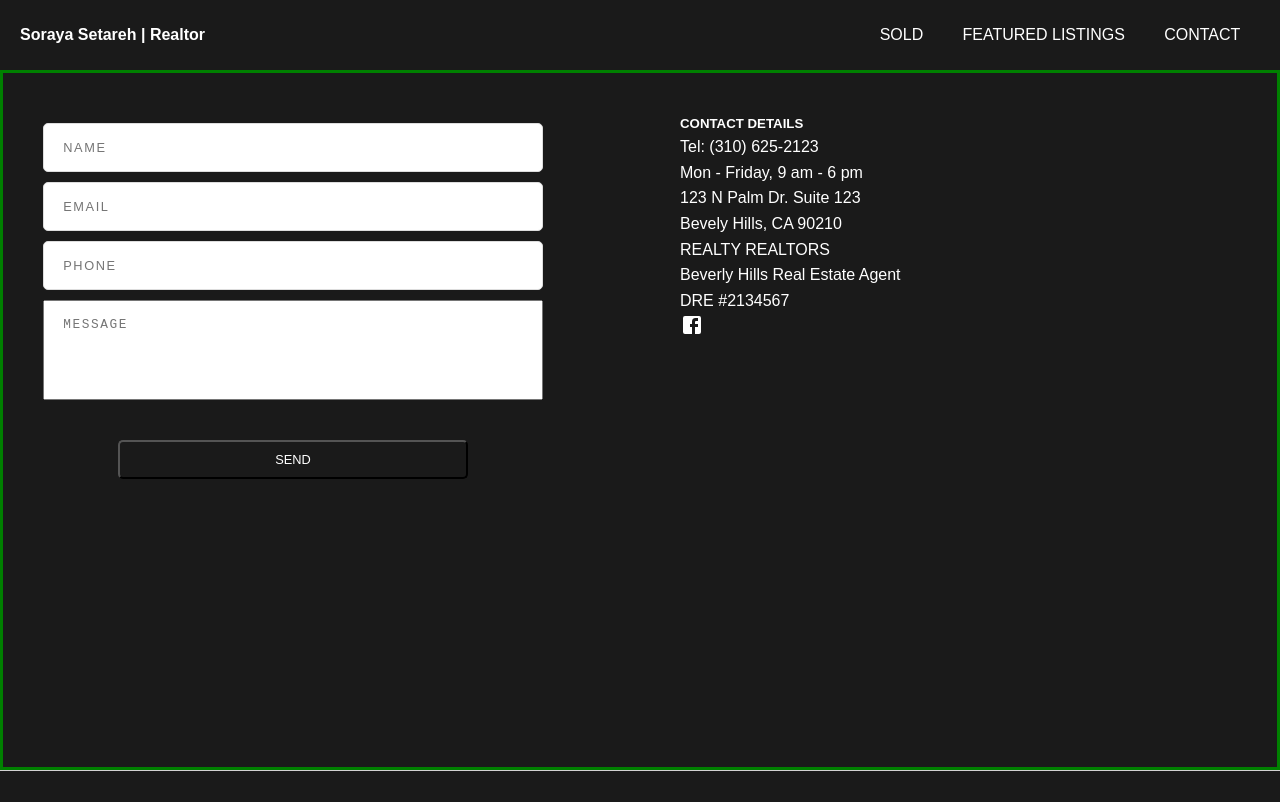
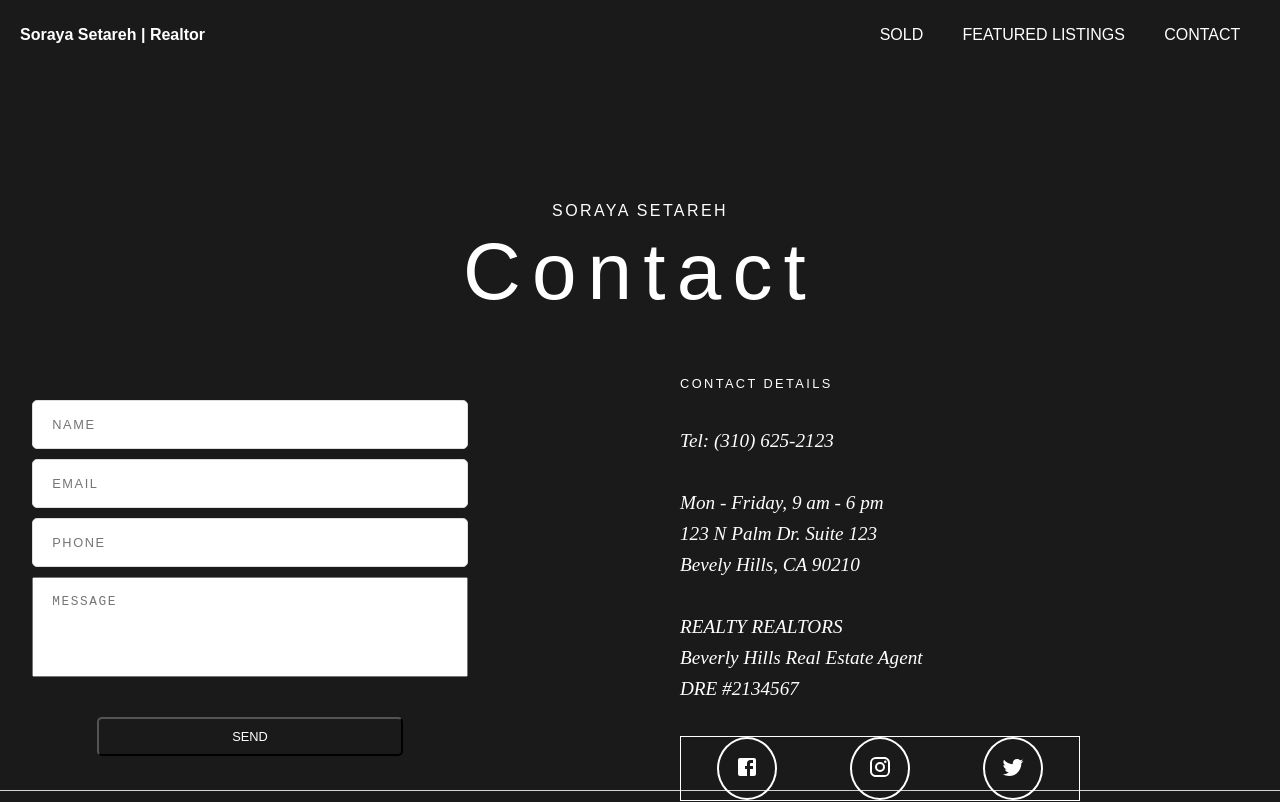
Before and after one commit to rissandimo/silvana-setareh-real-estate, a React (Create React App) app: page /contact in a window 1280 px wide. Shown: the top 802 px of the page. Built offline with nearby package versions, Linux system fonts and the light colour scheme.

Commit message:
Added social media links

```diff
--- a/src/components/contact-details/ContactDetails.js
+++ b/src/components/contact-details/ContactDetails.js
@@ -28,6 +28,12 @@ const ContactDetails = () => (
         <a href="#" className="link">
             <FacebookIcon />
         </a>
+        <a href="#" className="link">
+            <InstagramIcon />
+        </a>
+        <a href="#" className="link">
+            <TwitterIcon />
+        </a>
     </div>
 
 </div>
--- a/src/components/contact-details/contactDetails.css
+++ b/src/components/contact-details/contactDetails.css
@@ -0,0 +1,41 @@
+.contact__details{
+    justify-content: space-around;
+    display: flex;
+    flex-direction: column;
+}
+
+.contact__details > h5{
+    font-size: 0.8rem;
+    font-weight: 400;
+    letter-spacing: 0.15rem;
+    text-transform: uppercase;
+}
+
+.contact__details > .address,
+.contact__details > .agency,
+.contact__details > .telephone{
+    font-family: serif;
+    font-size: 1.2rem;
+    line-height: 1.6;
+    font-style: italic;
+    font-weight: 200;
+}
+
+.contact__details > .social{
+    border: 1px solid;
+    display: flex;
+    justify-content: space-around;
+    max-width: 400px;
+}
+
+.social > .link{
+    border-radius: 50%;
+    border: 2px solid;
+    line-height: 1;
+    padding: 1rem;
+}
+
+.social .link:hover {
+    color:#1A1A1A;
+    background-color: white;
+}
--- a/src/components/contact-form/ContactForm.css
+++ b/src/components/contact-form/ContactForm.css
@@ -1,4 +1,5 @@
   .contact__form{
+    padding: 2rem;
     max-width: 500px;
   }
 
@@ -46,6 +47,8 @@
   }
 
   .form-wrap button:hover {
+      color:#1A1A1A;
+      background-color: white;
   }
 
   textarea{
--- a/src/components/contact/Contact.css
+++ b/src/components/contact/Contact.css
@@ -1,10 +1,36 @@
 .contact{
     color: white;
     background-color: #1A1A1A;
-    border: 3px solid green;
-    padding: 40px;
-    height: 700px;
+    height: 90vh;
+}
+
+.contact > .body{
     display: grid;
     grid-gap: 5rem;
     grid-template-columns: repeat(2, 1fr);
+    margin: 2rem auto;
+    max-width: 1400px;
 }
+
+.contact > .header{
+    height: 160px;
+    display: flex;
+    flex-direction: column;
+    justify-content: space-around;
+    padding: 8rem;
+}
+
+.header > .contact{
+    font-size: 5rem;
+    font-weight: 200;
+    line-height: 1.2;
+    letter-spacing: 0.7rem;
+}
+
+.header > .name{
+    font-size: 1rem;
+    font-family: sans-serif;
+    text-transform: uppercase;
+    font-weight: 400;
+    letter-spacing: 0.15rem;
+}
--- a/src/components/contact/Contact.js
+++ b/src/components/contact/Contact.js
@@ -8,8 +8,14 @@ import ContactDetails from '../contact-details/ContactDetails';
 const Contact = () => {
 return (
     <div className="contact">
+        <div className="header">
+            <h5 className="name">Soraya Setareh</h5>
+            <h2 className="contact">Contact</h2>
+        </div>
+        <div className="body">
             <ContactForm />
             <ContactDetails />
+        </div>
     </div>
     )
 }
```
